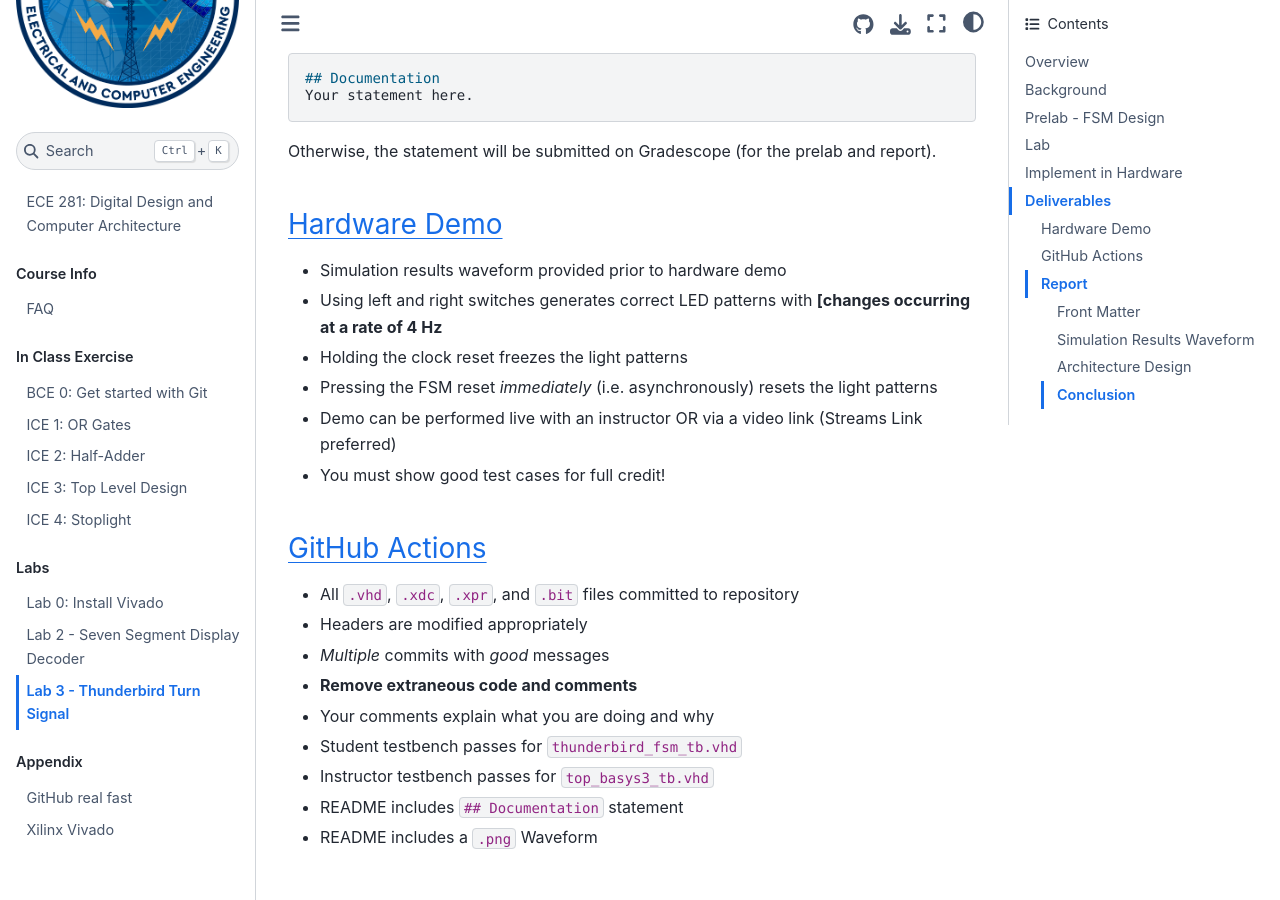
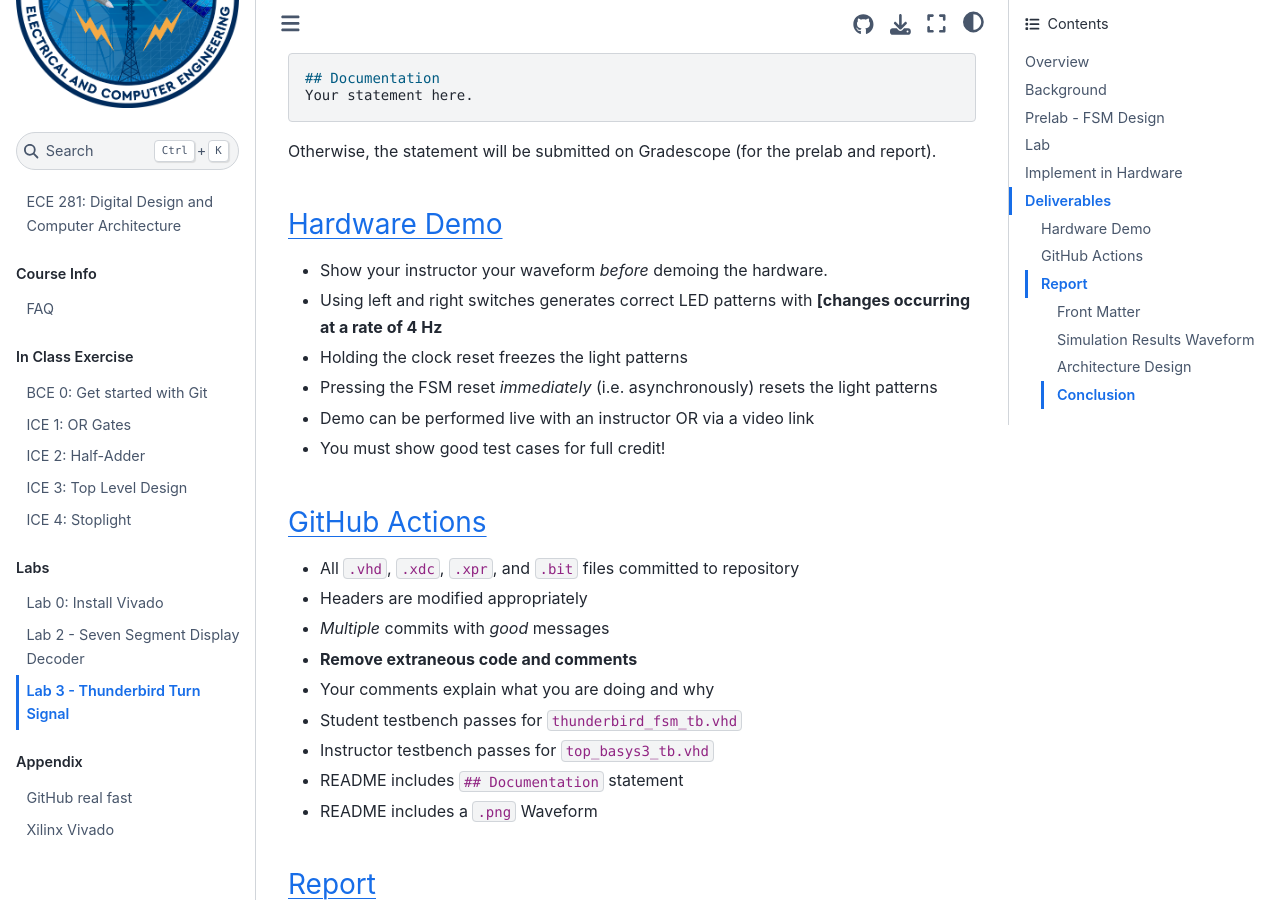
Before and after one commit to USAFA-ECE/ece281-book, a Jupyter Book: the page built from book/lab/lab3.md, in a window 1280 px wide and 900 px high, scrolled down 8721 px. Built offline with Jupyter Book 1.0.4 settings and Sphinx 7.4.7 and the Sphinx Book theme 1.1.4, drawn with Linux system fonts in a browser that asks for light colours; pages that are not in the unit, such as notebooks, are missing from menus.

Commit message:
Clarify hardware demo

```diff
--- a/book/lab/lab3.md
+++ b/book/lab/lab3.md
@@ -302,11 +302,11 @@ Otherwise, the statement will be submitted on Gradescope
 
 ### Hardware Demo
 
-- Simulation results waveform provided prior to hardware demo
+- Show your instructor your waveform *before* demoing the hardware.
 - Using left and right switches generates correct LED patterns with **[changes occurring at a rate of 4 Hz**
 - Holding the clock reset freezes the light patterns
 - Pressing the FSM reset *immediately* (i.e. asynchronously) resets the light patterns
-- Demo can be performed live with an instructor OR via a video link (Streams Link preferred)
+- Demo can be performed live with an instructor OR via a video link
 - You must show good test cases for full credit!
 
 ### GitHub Actions
```
